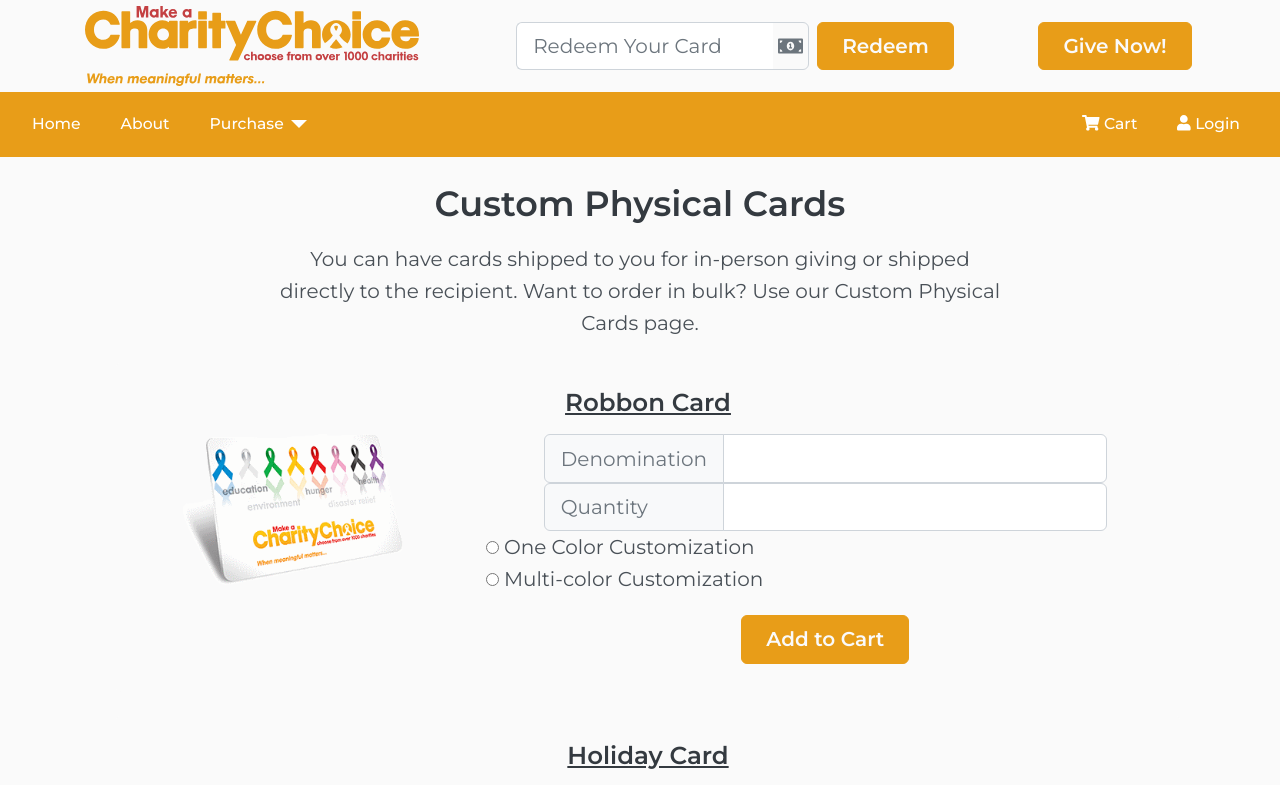
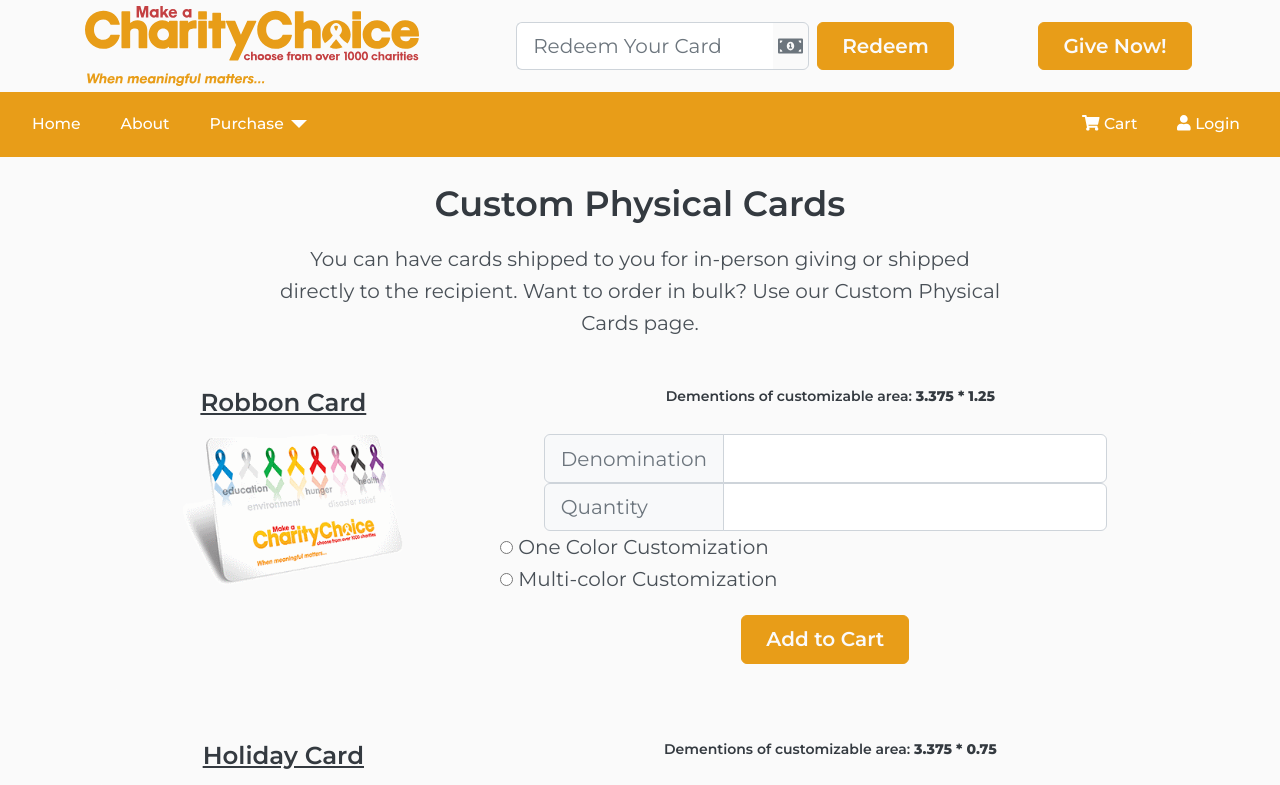
Before and after one commit to eddie0918/themcgraws, a React (Create React App) app: page /Purchase/CustomPhysicalCards in a window 1280 px wide. Shown: the top 785 px of the page. Built offline with nearby package versions, Linux system fonts and the light colour scheme.

Commit message:
Update Custom Physical Cards type with demention selector/description

```diff
--- a/src/Components/Purchase/CustomPhysicalComponents/SelectCustomPhysicalCards.js
+++ b/src/Components/Purchase/CustomPhysicalComponents/SelectCustomPhysicalCards.js
@@ -36,7 +36,14 @@
     const { cardType, quantityChanged } = this.state
     return (
       <div className="mb-4">
-        <div className="text-center pt-4 pb-2 white-background top-radius"><h3><u>{cardType.CardTypeName}</u></h3></div>
+        <Row className="white-background">
+          <Col xs="12" lg="4" className="white-background bottom-left-radius">
+            <div className="text-center pt-4 pb-2"><h3><u>{cardType.CardTypeName}</u></h3></div>
+          </Col>
+          <Col xs="12" lg="8" className="white-background bottom-right-radius">
+            <div className="text-center pt-4 pb-2"><h6>Dementions of customizable area: <b>{cardType.DenominationDescription}</b></h6></div>
+          </Col>
+        </Row>
         <div>
           <Container>
             <Row className="white-background">
@@ -95,12 +102,14 @@
                             </Badge>
                       </div>} */}
                   </InputGroup>
-                  <Col check xs="12" >
-                    <input type="radio" value="0" checked={cardType.Type === "0"} onChange={this.updateType} /> One Color Customization
-                  </Col>
-                  <Col xs="12">
-                    <input type="radio" value="1" checked={cardType.Type === "1"} onChange={this.updateType} /> Multi-color Customization
-                  </Col>
+                  <Row inline="true" className="justify-content-center px-1">
+                    <Col xs="11">
+                      <input type="radio" value="0" checked={cardType.Type === "0"} onChange={this.updateType} /> One Color Customization
+                    </Col>
+                    <Col xs="11">
+                      <input type="radio" value="1" checked={cardType.Type === "1"} onChange={this.updateType} /> Multi-color Customization
+                    </Col>
+                  </Row>
 
                   <Row className="w-100 m-1 white-background">
                     <Col sm={{ size: 'auto' }} className="w-100 text-center white-background">
```
